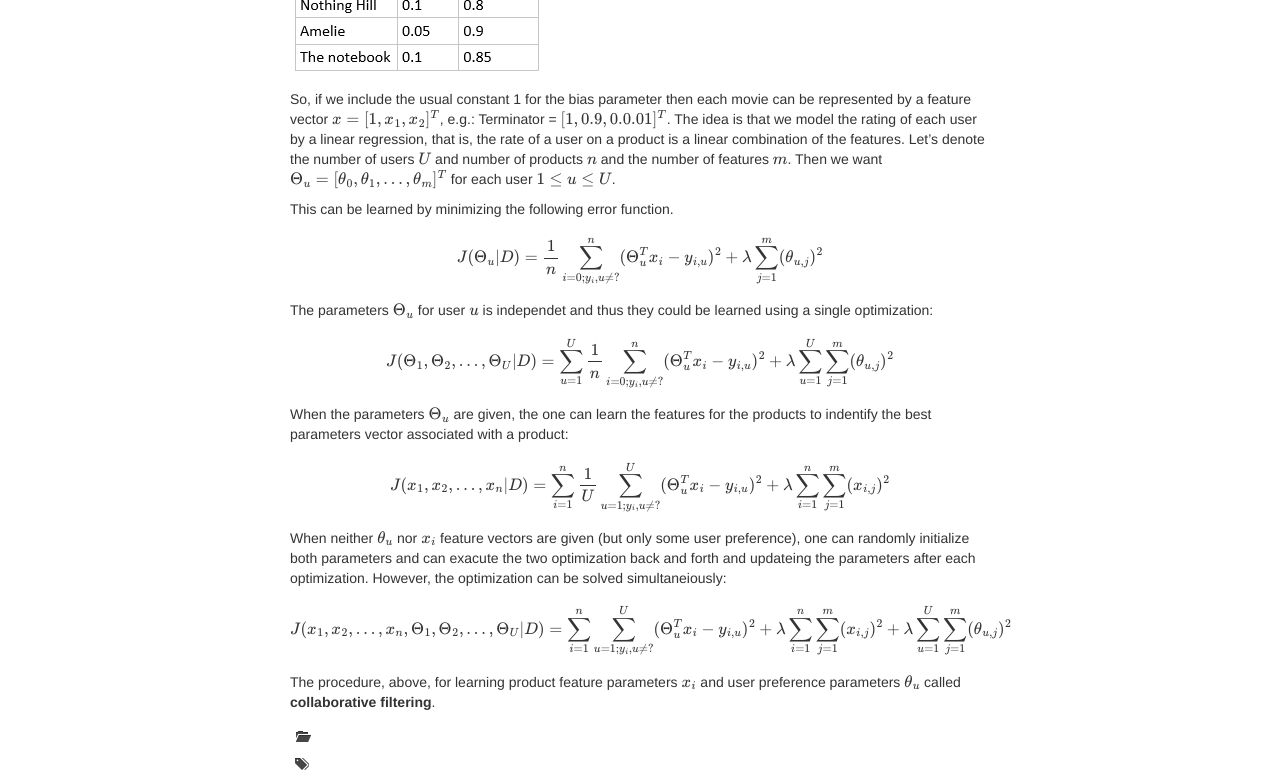
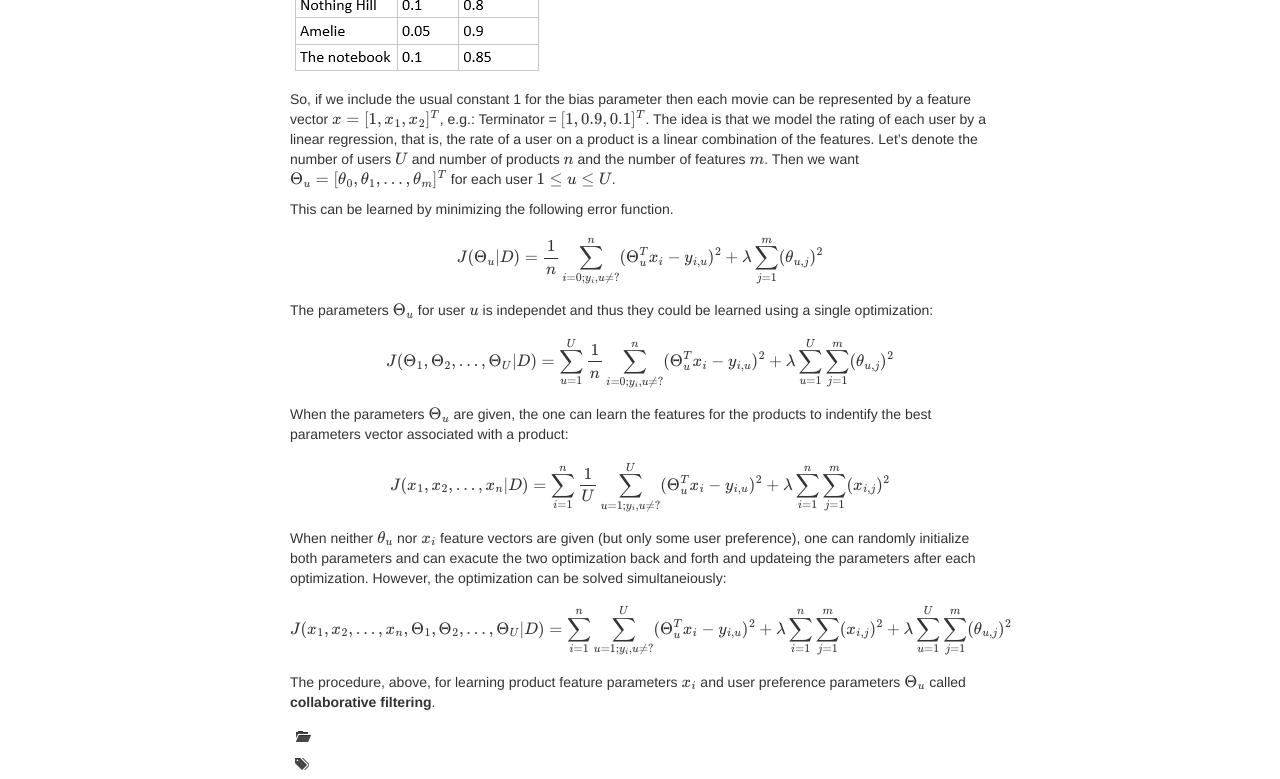
Before and after one commit to kfattila/kfattila.github.io, a Jekyll site: the page built from pages/collaborative_filtering.md, in a window 1280 px wide. Shown: the part 677-1456 px from the top of the page. Built offline with Jekyll 4.4.1, drawn with Linux system fonts in a browser that asks for light colours; formulas are drawn with MathJax 3; comment, search, counter and statistics services are not loaded.

Commit message:
Lectures

```diff
--- a/pages/collaborative_filtering.md
+++ b/pages/collaborative_filtering.md
@@ -15,7 +15,7 @@ First, let's introduce some feature vectors to represent the products.
 
 ![cf2](./images/cf2.png)
 
-So, if we include the usual constant 1 for the bias parameter then each movie can be represented by a feature vector \\(x = [1, x_{1}, x_{2}]^{T}\\), e.g.: Terminator = \\([1,0.9,0.0.01]^{T}\\).
+So, if we include the usual constant 1 for the bias parameter then each movie can be represented by a feature vector \\(x = [1, x_{1}, x_{2}]^{T}\\), e.g.: Terminator = \\([1,0.9,0.1]^{T}\\).
 The idea is that we model the rating of each user by a linear regression, that is, the rate of a user on a product is a linear combination of the features. Let's denote the number of users \\(U\\) and number of products \\(n\\) and the number of features \\(m\\). Then we want \\(\Theta_{u} = [\theta_{0},\theta_{1},...,\theta_{m}]^{T}\\) for each user \\(1 \leq u \leq U\\).
 
 This can be learned by minimizing the following error function.
@@ -30,4 +30,4 @@ When the parameters \\(\Theta_{u}\\) are given, the one can learn the features f
 When neither \\(\theta_{u}\\) nor \\(x_{i}\\) feature vectors are given (but only some user preference), one can randomly initialize both parameters and can exacute the two optimization back and forth and updateing the parameters after each optimization. However, the optimization can be solved simultaneiously:
 \\[ J(x_{1}, x_{2}, ..., x_{n}, \Theta_{1}, \Theta_{2}, ..., \Theta_{U}|D) = \sum_{i=1}^{n}\sum_{u=1; y_{i},u \neq ?}^{U} (\Theta_{u}^{T}x_{i} - y_{i,u})^{2} + \lambda\sum_{i=1}^{n}\sum_{j=1}^{m}(x_{i,j})^{2} + \lambda\sum_{u=1}^{U}\sum_{j=1}^{m}(\theta_{u,j})^{2} \\]
 
-The procedure, above, for learning product feature parameters \\(x_{i}\\) and user preference parameters \\(\theta_{u}\\) called **collaborative filtering**.
+The procedure, above, for learning product feature parameters \\(x_{i}\\) and user preference parameters \\(\Theta_{u}\\) called **collaborative filtering**.
```
